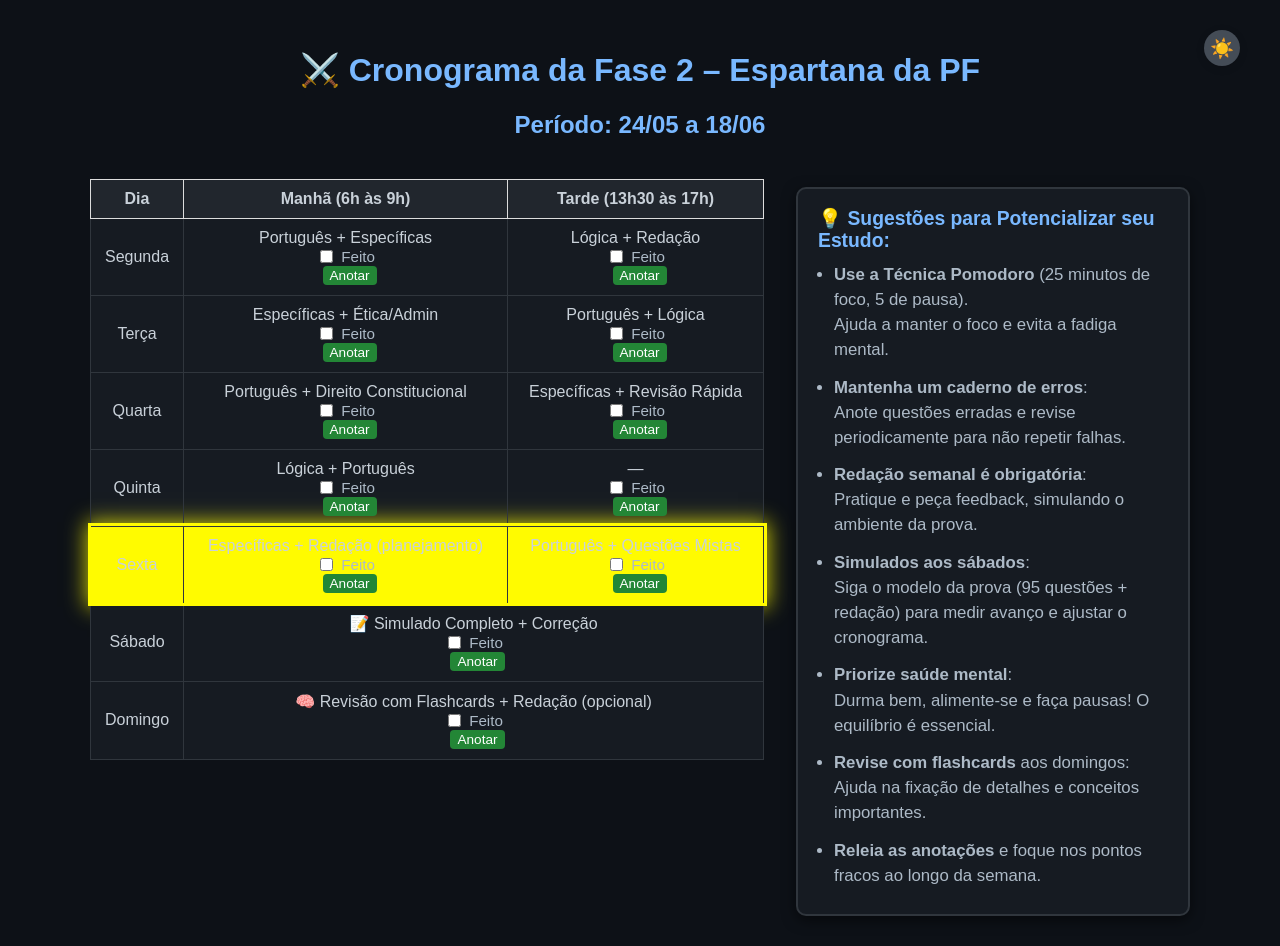
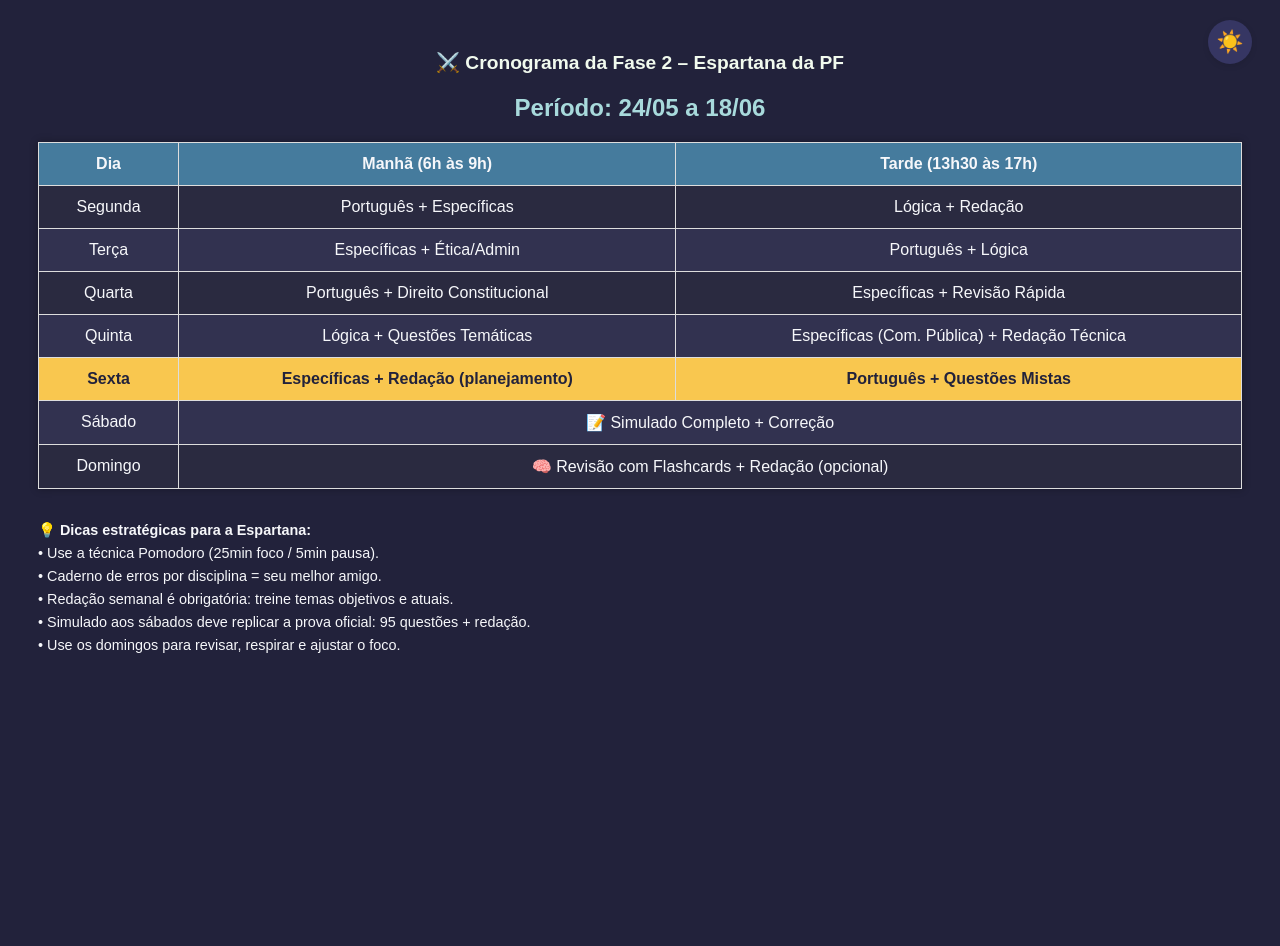
Before and after one commit to espartana-da-pf/cronograma-fase2, a plain HTML site: page index.html in a window 1280 px wide. Both pictures are taken after a click on the button "Alternar modo claro/escuro". After the commit the page ends 800 px from the top, so only its background shows below. Drawn offline with Linux system fonts and the light colour scheme.

Commit message:
index.html

```diff
--- a/index.html
+++ b/index.html
@@ -3,259 +3,153 @@
 <head>
   <meta charset="UTF-8">
   <title>Cronograma Fase 2 – Espartana PF</title>
-  <meta name="viewport" content="width=device-width, initial-scale=1">
   <style>
+    :root {
+      --bg-light: #f9f9f9;
+      --bg-dark: #22223b;
+      --text-light: #222;
+      --text-dark: #f6f7fa;
+      --table-bg-light: #ffffff;
+      --table-bg-dark: #2a2a40;
+      --shadow-light: 0 0 8px rgba(0, 0, 0, 0.05);
+      --shadow-dark: 0 0 8px rgba(0,0,0,0.3);
+      --primary-light: #1d3557;
+      --primary-dark: #f1faee;
+      --secondary-light: #457b9d;
+      --secondary-dark: #a8dadc;
+      --th-bg-light: #a8dadc;
+      --th-bg-dark: #457b9d;
+      --tr-even-light: #f1faee;
+      --tr-even-dark: #323250;
+      --highlight-light: #ffe066;
+      --highlight-dark: #f9c74f;
+      --highlight-text-light: #222;
+      --highlight-text-dark: #22223b;
+    }
+
     body {
       font-family: Arial, sans-serif;
-      background: #f6f8fa;
-      color: #222;
+      background: var(--bg-light);
+      color: var(--text-light);
       padding: 30px;
-      box-sizing: border-box;
-      margin: 0;
-      transition: background 0.25s, color 0.25s;
+      transition: background 0.2s, color 0.2s;
     }
     h1 {
       text-align: center;
-      color: #1d3557;
+      color: var(--primary-light);
+      transition: color 0.2s;
     }
     h2 {
-      color: #457b9d;
+      color: var(--secondary-light);
       text-align: center;
-    }
-    .container {
-      display: flex;
-      max-width: 1100px;
-      margin: 0 auto;
-      gap: 32px;
-      align-items: flex-start;
-    }
-    @media (max-width: 900px) {
-      .container {
-        flex-direction: column;
-        gap: 0;
-        max-width: 100vw;
-      }
-    }
-    .main-content {
-      flex: 1 1 60%;
-      min-width: 320px;
+      transition: color 0.2s;
     }
     table {
       width: 100%;
       border-collapse: collapse;
       margin: 20px 0;
-      background: #ffffff;
-      transition: background 0.25s;
+      background: var(--table-bg-light);
+      box-shadow: var(--shadow-light);
+      transition: background 0.2s, box-shadow 0.2s;
     }
     th, td {
       border: 1px solid #ddd;
-      padding: 10px;
+      padding: 12px;
       text-align: center;
-      position: relative;
-      transition: background 0.25s, color 0.25s;
+      transition: background 0.2s, color 0.2s;
     }
     th {
-      background-color: #a8dadc;
+      background-color: var(--th-bg-light);
+      transition: background 0.2s;
     }
-    .highlight {
-      background-color: #f1faee;
+    tr:nth-child(even) {
+      background-color: var(--tr-even-light);
+      transition: background 0.2s;
     }
-    /* Amarelo fluorescente para o destaque do dia atual em ambos os modos */
-    .today {
-      background: #fffb00 !important;
-      outline: 3px solid #fffb00 !important;
-      box-shadow: 0 0 20px 4px #fffb00cc !important;
-      color: #222 !important;
+    .obs {
+      font-size: 0.9em;
+      margin-top: 30px;
+      line-height: 1.6;
     }
-    .done-label {
-      display: flex;
-      align-items: center;
-      gap: 5px;
-      justify-content: center;
-      font-size: 0.95em;
+    .emoji {
+      font-size: 1.2em;
     }
-    .note-btn {
-      background: #457b9d;
-      color: #fff;
+    /* Botão de modo escuro/claro fixo no topo direito */
+    .toggle-theme-btn {
+      position: fixed;
+      top: 0;
+      right: 0;
+      margin: 20px 28px 0 0;
+      padding: 8px 14px;
+      background: #e0e0e0;
+      color: #222;
       border: none;
-      border-radius: 4px;
-      padding: 2px 7px;
+      border-radius: 22px;
+      box-shadow: 0 2px 6px rgba(0,0,0,0.10);
       cursor: pointer;
-      font-size: 0.85em;
-      margin-left: 8px;
-    }
-    .note-popup {
-      display: none;
-      position: absolute;
-      top: 90%;
-      left: 50%;
-      transform: translateX(-50%);
-      background: #fff;
-      border: 1px solid #bbb;
-      padding: 8px;
-      min-width: 180px;
-      z-index: 10;
-      box-shadow: 0 6px 14px #0001;
-      border-radius: 6px;
-    }
-    .note-popup textarea {
-      width: 100%;
-      min-height: 40px;
-      resize: vertical;
-      font-size: 0.95em;
-    }
-    .note-popup button {
-      margin-top: 5px;
-      background: #a8dadc;
-      border: none;
-      cursor: pointer;
-      border-radius: 3px;
-      padding: 3px 8px;
-    }
-    .has-note {
-      background: #ffe66d55;
-    }
-    .sugestoes {
-      flex: 0 1 350px;
-      background: #fff;
-      border: 2px solid #a8dadc;
-      border-radius: 10px;
-      margin-top: 28px;
-      margin-left: 0;
-      padding: 18px 20px 14px 20px;
-      box-shadow: 0 4px 14px #457b9d22;
-      font-size: 1.05em;
-      position: sticky;
-      top: 22px;
-      min-width: 260px;
-      transition: background 0.25s, color 0.25s, border 0.25s;
-    }
-    .sugestoes strong {
-      color: #1d3557;
-      font-size: 1.15em;
-    }
-    .sugestoes ul {
-      margin: 10px 0 0 16px;
-      padding: 0;
-    }
-    .sugestoes li {
-      margin-bottom: 12px;
-      line-height: 1.5;
-    }
-    .dark-toggle {
-      position: absolute;
-      top: 30px;
-      right: 40px;
-      z-index: 99;
-      display: flex;
-      align-items: center;
-      gap: 7px;
-    }
-    @media (max-width: 600px) {
-      body {
-        padding: 10px;
-      }
-      .main-content, .sugestoes {
-        padding: 4px;
-      }
-      h1, h2 {
-        font-size: 1.1em;
-      }
-      .dark-toggle {
-        top: 10px;
-        right: 12px;
-      }
-    }
-    .dark-toggle button {
-      background: #444c56;
-      color: #fff;
-      border: none;
-      border-radius: 50%;
-      width: 36px;
-      height: 36px;
-      font-size: 1.2em;
-      cursor: pointer;
-      box-shadow: 0 2px 8px #0002;
+      font-size: 1.35em;
       transition: background 0.2s, color 0.2s;
+      z-index: 999;
       display: flex;
       align-items: center;
       justify-content: center;
+      width: 44px;
+      height: 44px;
     }
-    /* ----- MODO ESCURO ----- */
+    .toggle-theme-btn.dark {
+      background: #363663;
+      color: #f6f7fa;
+    }
+    /* Destaque do dia */
+    .today-row {
+      background: var(--highlight-light) !important;
+      color: var(--highlight-text-light) !important;
+      font-weight: bold;
+      transition: background 0.2s, color 0.2s;
+    }
+    body.dark-mode .today-row {
+      background: var(--highlight-dark) !important;
+      color: var(--highlight-text-dark) !important;
+    }
+
+    /* Modo escuro */
     body.dark-mode {
-      background: #0d1117;
-      color: #c9d1d9;
+      background: var(--bg-dark);
+      color: var(--text-dark);
     }
-    body.dark-mode h1, body.dark-mode h2 {
-      color: #79b8ff;
+    body.dark-mode h1 {
+      color: var(--primary-dark);
+    }
+    body.dark-mode h2 {
+      color: var(--secondary-dark);
     }
     body.dark-mode table {
-      background: #161b22;
+      background: var(--table-bg-dark);
+      box-shadow: var(--shadow-dark);
     }
     body.dark-mode th {
-      background: #21262d;
-      color: #c9d1d9;
+      background: var(--th-bg-dark);
+      color: var(--text-dark);
     }
-    body.dark-mode td {
-      color: #c9d1d9;
-      border-color: #30363d;
+    body.dark-mode tr:nth-child(even) {
+      background: var(--tr-even-dark);
     }
-    body.dark-mode .highlight {
-      background: #161b22;
-    }
-    body.dark-mode .today {
-      background: #fffb00 !important;
-      outline: 3px solid #fffb00 !important;
-      box-shadow: 0 0 20px 4px #fffb00cc !important;
-      color: #222 !important;
-    }
-    body.dark-mode .done-label {
-      color: #adbac7;
-    }
-    body.dark-mode .note-btn {
-      background: #238636;
-      color: #fff;
-    }
-    body.dark-mode .note-popup {
-      background: #21262d;
-      color: #adbac7;
-      border: 1px solid #30363d;
-      box-shadow: 0 6px 14px #0005;
-    }
-    body.dark-mode .note-popup textarea {
-      background: #161b22;
-      color: #adbac7;
-      border: 1px solid #30363d;
-    }
-    body.dark-mode .note-popup button {
-      background: #238636;
-      color: #fff;
-    }
-    body.dark-mode .has-note {
-      background: #48370077;
-    }
-    body.dark-mode .sugestoes {
-      background: #161b22;
-      color: #adbac7;
-      border: 2px solid #30363d;
-      box-shadow: 0 4px 14px #0008;
-    }
-    body.dark-mode .sugestoes strong {
-      color: #79b8ff;
+    body.dark-mode .toggle-theme-btn {
+      background: #363663;
+      color: #f6f7fa;
     }
   </style>
 </head>
 <body>
-  <div class="dark-toggle">
-    <button id="toggleDark" title="Alternar modo claro/escuro" aria-label="Modo escuro">
+
+  <button class="toggle-theme-btn" id="theme-toggle" aria-label="Alternar modo claro/escuro">
     🌙
   </button>
-  </div>
-  <h1>⚔️ Cronograma da Fase 2 – Espartana da PF</h1>
+
+  <h1 class="emoji">⚔️ Cronograma da Fase 2 – Espartana da PF</h1>
   <h2>Período: 24/05 a 18/06</h2>
-  <div class="container">
-    <div class="main-content">
-      <table id="study-table">
+
+  <table id="cronograma-table">
     <thead>
       <tr>
         <th>Dia</th>
@@ -264,168 +158,95 @@
       </tr>
     </thead>
     <tbody>
-          <tr>
+      <tr data-dia="Segunda">
         <td>Segunda</td>
-            <td data-id="seg-manha">Português + Específicas</td>
-            <td data-id="seg-tarde">Lógica + Redação</td>
+        <td>Português + Específicas</td>
+        <td>Lógica + Redação</td>
       </tr>
-          <tr class="highlight">
+      <tr data-dia="Terça">
         <td>Terça</td>
-            <td data-id="ter-manha">Específicas + Ética/Admin</td>
-            <td data-id="ter-tarde">Português + Lógica</td>
+        <td>Específicas + Ética/Admin</td>
+        <td>Português + Lógica</td>
       </tr>
-          <tr>
+      <tr data-dia="Quarta">
         <td>Quarta</td>
-            <td data-id="qua-manha">Português + Direito Constitucional</td>
-            <td data-id="qua-tarde">Específicas + Revisão Rápida</td>
+        <td>Português + Direito Constitucional</td>
+        <td>Específicas + Revisão Rápida</td>
       </tr>
-          <tr class="highlight">
+      <tr data-dia="Quinta">
         <td>Quinta</td>
-            <td data-id="qui-manha">Lógica + Português</td>
-            <td data-id="qui-tarde">—</td>
+        <td>Lógica + Questões Temáticas</td>
+        <td>Específicas (Com. Pública) + Redação Técnica</td>
       </tr>
-          <tr>
+      <tr data-dia="Sexta">
         <td>Sexta</td>
-            <td data-id="sex-manha">Específicas + Redação (planejamento)</td>
-            <td data-id="sex-tarde">Português + Questões Mistas</td>
+        <td>Específicas + Redação (planejamento)</td>
+        <td>Português + Questões Mistas</td>
       </tr>
-          <tr class="highlight">
+      <tr data-dia="Sábado">
         <td>Sábado</td>
-            <td colspan="2" data-id="sabado">📝 Simulado Completo + Correção</td>
+        <td colspan="2">📝 Simulado Completo + Correção</td>
       </tr>
-          <tr>
+      <tr data-dia="Domingo">
         <td>Domingo</td>
-            <td colspan="2" data-id="domingo">🧠 Revisão com Flashcards + Redação (opcional)</td>
+        <td colspan="2">🧠 Revisão com Flashcards + Redação (opcional)</td>
       </tr>
     </tbody>
   </table>
+
+  <div class="obs">
+    <strong>💡 Dicas estratégicas para a Espartana:</strong><br>
+    • Use a técnica Pomodoro (25min foco / 5min pausa).<br>
+    • Caderno de erros por disciplina = seu melhor amigo.<br>
+    • Redação semanal é obrigatória: treine temas objetivos e atuais.<br>
+    • Simulado aos sábados deve replicar a prova oficial: 95 questões + redação.<br>
+    • Use os domingos para revisar, respirar e ajustar o foco.
   </div>
-    <aside class="sugestoes">
-      <strong>💡 Sugestões para Potencializar seu Estudo:</strong>
-      <ul>
-        <li><b>Use a Técnica Pomodoro</b> (25 minutos de foco, 5 de pausa).<br>
-          Ajuda a manter o foco e evita a fadiga mental.</li>
-        <li><b>Mantenha um caderno de erros</b>:<br>
-          Anote questões erradas e revise periodicamente para não repetir falhas.</li>
-        <li><b>Redação semanal é obrigatória</b>:<br>
-          Pratique e peça feedback, simulando o ambiente da prova.</li>
-        <li><b>Simulados aos sábados</b>:<br>
-          Siga o modelo da prova (95 questões + redação) para medir avanço e ajustar o cronograma.</li>
-        <li><b>Priorize saúde mental</b>:<br>
-          Durma bem, alimente-se e faça pausas! O equilíbrio é essencial.</li>
-        <li><b>Revise com flashcards</b> aos domingos:<br>
-          Ajuda na fixação de detalhes e conceitos importantes.</li>
-        <li><b>Releia as anotações</b> e foque nos pontos fracos ao longo da semana.</li>
-      </ul>
-    </aside>
-  </div>
+
   <script>
-    // Modo escuro
-    const toggleBtn = document.getElementById('toggleDark');
-    const prefersDark = window.matchMedia && window.matchMedia('(prefers-color-scheme: dark)').matches;
-    // Carrega preferência do usuário ou sistema
-    function setThemeFromStorageOrSystem() {
-      const saved = localStorage.getItem('dark_mode');
-      if(saved === '1' || (saved === null && prefersDark)) {
-        document.body.classList.add('dark-mode');
-        toggleBtn.innerHTML = "☀️";
-        toggleBtn.setAttribute('aria-label', 'Modo claro');
+    // Botão modo claro/escuro
+    const btn = document.getElementById('theme-toggle');
+    const body = document.body;
+    function setTheme(isDark) {
+      if (isDark) {
+        body.classList.add('dark-mode');
+        btn.classList.add('dark');
+        btn.innerHTML = '☀️';
       } else {
-        document.body.classList.remove('dark-mode');
-        toggleBtn.innerHTML = "🌙";
-        toggleBtn.setAttribute('aria-label', 'Modo escuro');
+        body.classList.remove('dark-mode');
+        btn.classList.remove('dark');
+        btn.innerHTML = '🌙';
+      }
+      localStorage.setItem('darkMode', isDark ? '1' : '0');
+    }
+    const prevPref = localStorage.getItem('darkMode');
+    setTheme(prevPref === '1');
+    btn.addEventListener('click', () => {
+      const isDark = !body.classList.contains('dark-mode');
+      setTheme(isDark);
+    });
+
+    // Destacar o dia atual
+    function destaqueHoje() {
+      const diasSemana = [
+        'Domingo', 'Segunda', 'Terça', 'Quarta', 'Quinta', 'Sexta', 'Sábado'
+      ];
+      const hoje = new Date();
+      const diaAtual = diasSemana[hoje.getDay()];
+      // Remove destaque anterior
+      document.querySelectorAll('#cronograma-table tbody tr').forEach(tr => {
+        tr.classList.remove('today-row');
+      });
+      // Adiciona destaque ao dia atual se existir na tabela
+      const trHoje = document.querySelector(`#cronograma-table tbody tr[data-dia="${diaAtual}"]`);
+      if (trHoje) {
+        trHoje.classList.add('today-row');
       }
     }
-    setThemeFromStorageOrSystem();
+    destaqueHoje();
+    // Atualiza destaque se a página ficar aberta e mudar de dia (a cada hora, por segurança)
+    setInterval(destaqueHoje, 60 * 60 * 1000);
+  </script>
 
-    toggleBtn.onclick = function() {
-      document.body.classList.toggle('dark-mode');
-      const isDark = document.body.classList.contains('dark-mode');
-      localStorage.setItem('dark_mode', isDark ? '1' : '0');
-      toggleBtn.innerHTML = isDark ? "☀️" : "🌙";
-      toggleBtn.setAttribute('aria-label', isDark ? "Modo claro" : "Modo escuro");
-    };
-
-    // Dias usados para destacar automático
-    const diasSemana = [
-      "Domingo", "Segunda", "Terça", "Quarta", "Quinta", "Sexta", "Sábado"
-    ];
-    function highlightToday() {
-      const today = new Date();
-      const dia = diasSemana[today.getDay()];
-      const rows = document.querySelectorAll('#study-table tbody tr');
-      rows.forEach(row => {
-        if(row.children[0].innerText === dia) {
-          row.classList.add('today');
-        }
-      });
-    }
-    highlightToday();
-
-    // Tornar células interativas
-    function makeCellsInteractive() {
-      const cells = document.querySelectorAll('td[data-id]');
-      cells.forEach(cell => {
-        const id = cell.getAttribute('data-id');
-        // Cria checkbox de "feito"
-        const label = document.createElement('label');
-        label.className = 'done-label';
-        const checkbox = document.createElement('input');
-        checkbox.type = 'checkbox';
-        checkbox.checked = localStorage.getItem(`study_done_${id}`) === '1';
-        checkbox.addEventListener('change', () => {
-          localStorage.setItem(`study_done_${id}`, checkbox.checked ? '1' : '0');
-        });
-        label.appendChild(checkbox);
-        label.appendChild(document.createTextNode('Feito'));
-        cell.appendChild(document.createElement('br'));
-        cell.appendChild(label);
-
-        // Botão de anotação
-        const noteBtn = document.createElement('button');
-        noteBtn.className = 'note-btn';
-        noteBtn.innerText = 'Anotar';
-        cell.appendChild(noteBtn);
-
-        // Popup anotação
-        const notePopup = document.createElement('div');
-        notePopup.className = 'note-popup';
-
-        const textarea = document.createElement('textarea');
-        textarea.value = localStorage.getItem(`study_note_${id}`) || '';
-        notePopup.appendChild(textarea);
-
-        const saveBtn = document.createElement('button');
-        saveBtn.innerText = 'Salvar';
-        saveBtn.onclick = () => {
-          localStorage.setItem(`study_note_${id}`, textarea.value.trim());
-          notePopup.style.display = 'none';
-          cell.classList.toggle('has-note', textarea.value.trim().length > 0);
-        };
-        notePopup.appendChild(saveBtn);
-
-        noteBtn.onclick = (e) => {
-          e.stopPropagation();
-          notePopup.style.display = notePopup.style.display === 'block' ? 'none' : 'block';
-          textarea.focus();
-        };
-
-        cell.appendChild(notePopup);
-
-        // Destacar se tem anotação
-        if(textarea.value.trim().length > 0) {
-          cell.classList.add('has-note');
-        }
-
-        // Fecha popup ao clicar fora
-        document.addEventListener('click', function(event) {
-          if (!notePopup.contains(event.target) && event.target !== noteBtn) {
-            notePopup.style.display = 'none';
-          }
-        });
-      });
-    }
-    makeCellsInteractive();
-  </script>
 </body>
 </html>
```
Lines whose indentation alone changed are shown as unchanged.
